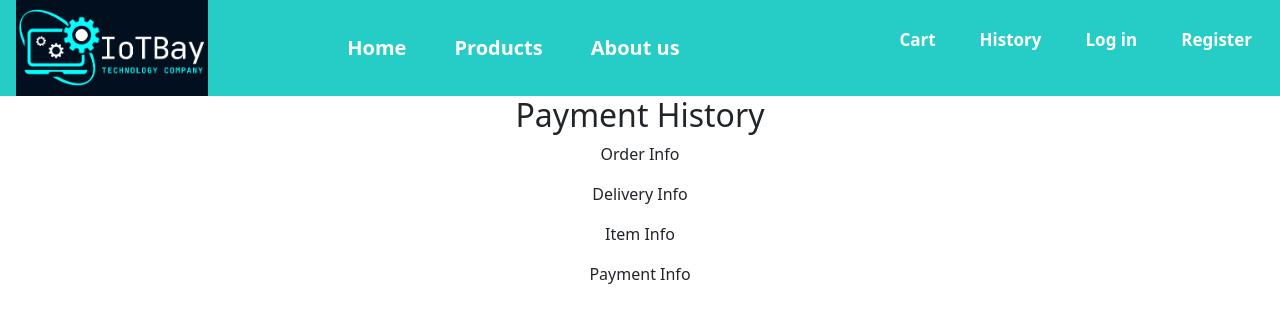
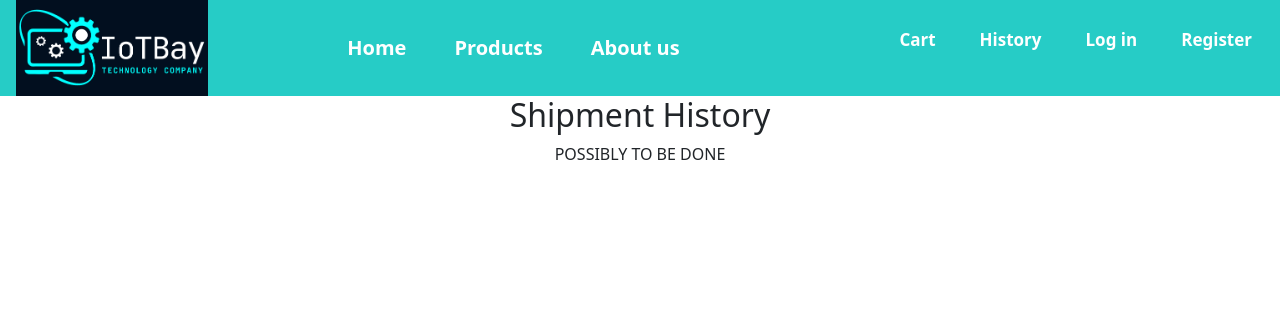
Before and after one commit to Taehexnlee/iotbay_demo, a React (Create React App) app: page /shipmentHistory in a window 1280 px wide. Shown: the top 322 px of the page. Built offline with nearby package versions, Linux system fonts and the light colour scheme.

Commit message:
removed shipment history for now

```diff
--- a/src/pages/historyBranch.js
+++ b/src/pages/historyBranch.js
@@ -9,7 +9,7 @@ export default function historyBranch() {
 
             <div class="account-history-container">
             <Link to="/OrderHistory" className="history-btn order-history">Order History</Link>
-            <Link to="/shipmentHistory" className="history-btn shipment-history">Shipment History</Link>
+            {/* <Link to="/shipmentHistory" className="history-btn shipment-history">Shipment History</Link> */} {/*I WILL MAYBE FIX AND ADD THIS */}
             <Link to="/paymentHistory" className="history-btn payment-history">Payment History</Link>
             </div>
 
--- a/src/pages/shipmentHistory.js
+++ b/src/pages/shipmentHistory.js
@@ -5,19 +5,11 @@ const shipmentHistory = () => {
 
     return (
         <div className="order-details">
-            <h2>Payment History</h2>
+            <h2>Shipment History</h2>
                 <div className="order-info">
-                    <p>Order Info</p>
+                    <p>POSSIBLY TO BE DONE</p>
                 </div>
-                <div className="delivery-info">
-                    <p>Delivery Info</p>
-                </div>
-                <div className="item-info">
-                    <p>Item Info</p>
-                </div>
-                <div className="payment-info">
-                    <p>Payment Info</p>
-                </div>
+
         </div>
     );
 };
```
